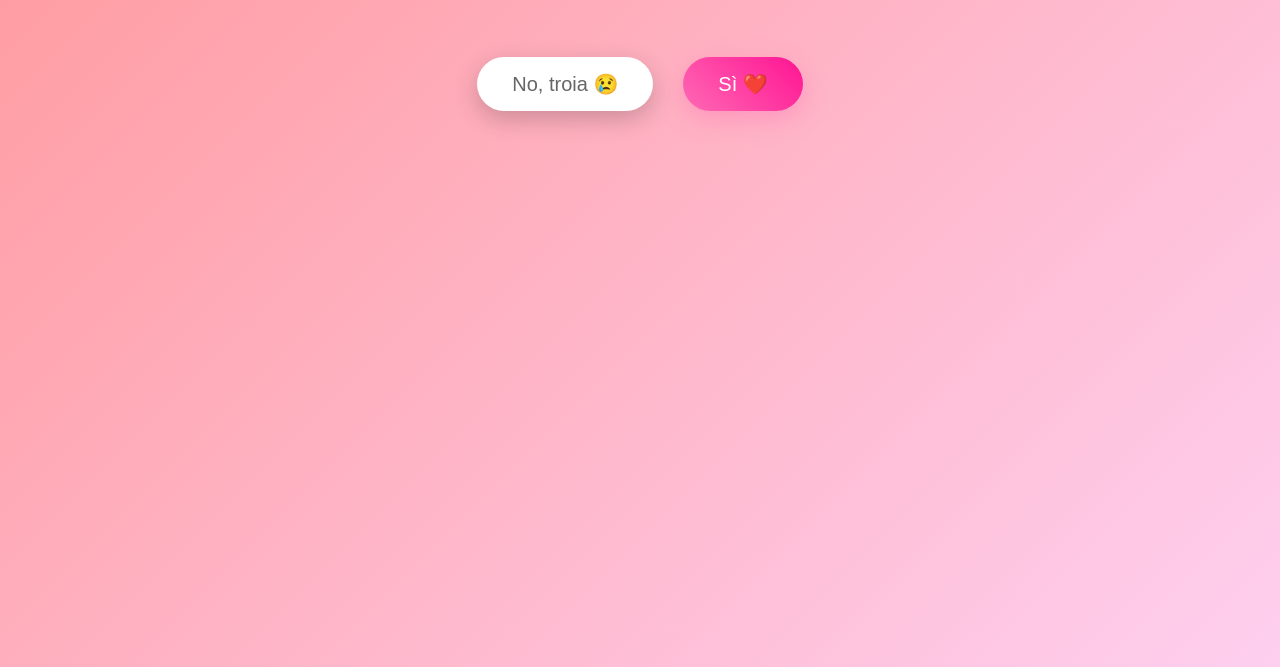
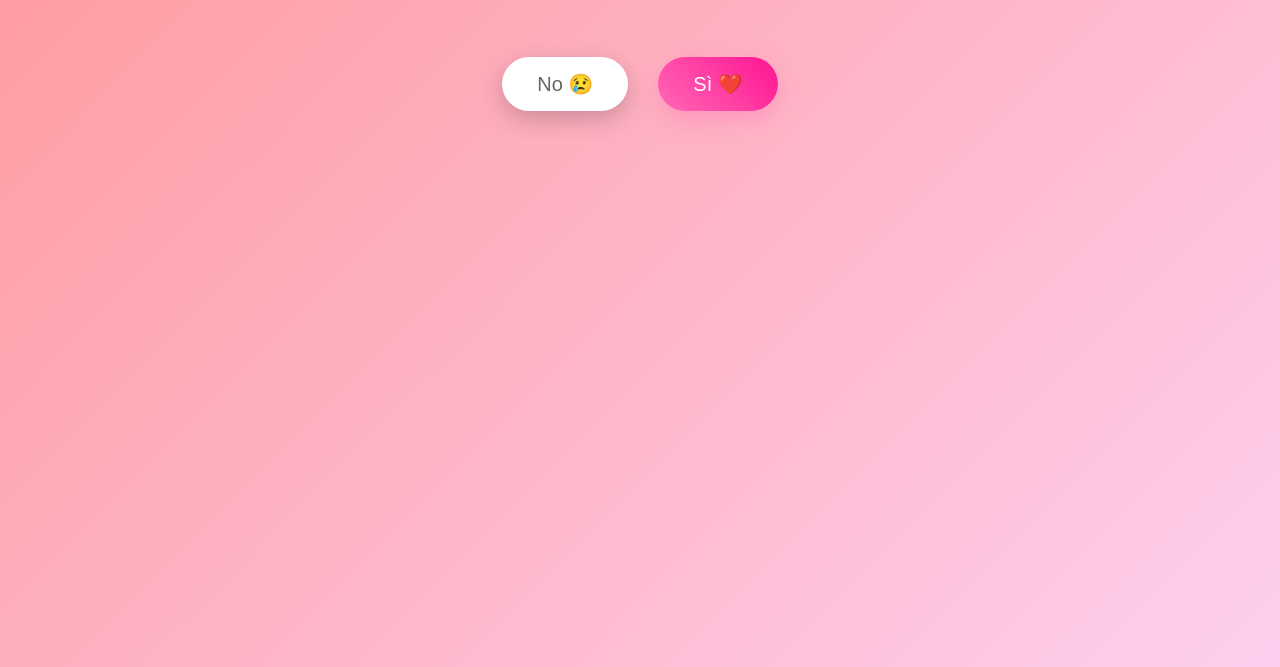
Before and after one commit to F3B00/Proposta, a plain HTML site: page index.html in a window 1280 px wide. Shown: the part 133-800 px from the top of the page. Drawn offline with Linux system fonts and the light colour scheme.

Commit message:
Update index.html

```diff
--- a/index.html
+++ b/index.html
@@ -24,10 +24,13 @@
     <div style="text-align: center; position: relative;">
         <div id="contenitorePulsanti" style="display: inline-flex; gap: 30px; align-items: center;">
             <!-- NO - SALTA VIA -->
-            <button id="btnNo" onclick="saltaNo()" onmouseenter="saltaNo()"
-                    style="padding: 15px 35px; font-size: 20px; background: white; color: #666; border: none; border-radius: 30px; cursor: pointer; box-shadow: 0 8px 25px rgba(0,0,0,0.2); transition: all 0.6s ease;">
-                No, troia 😢
-            </button>
+           <!-- NO - SALTA VIA (PC + TELEFONO) -->
+           <button id="btnNo" onclick="saltaNo()" onmouseenter="saltaNo()"
+        ontouchstart="saltaNo()" ontouchmove="saltaNo()"
+        style="padding: 15px 35px; font-size: 20px; background: white; color: #666; border: none; border-radius: 30px; cursor: pointer; box-shadow: 0 8px 25px rgba(0,0,0,0.2); transition: all 0.6s ease;">
+         No 😢
+       </button>
+
 
             <!-- SÌ - FISSO -->
             <button id="btnSi" onclick="mostraGif()"
```
